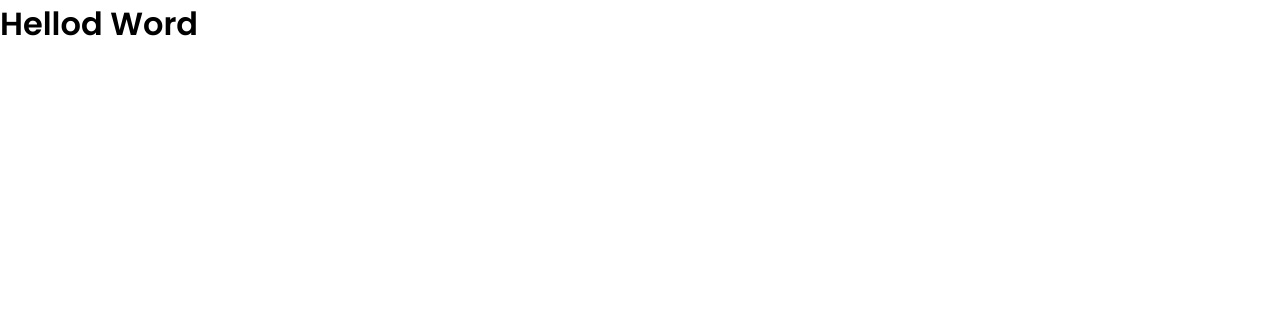
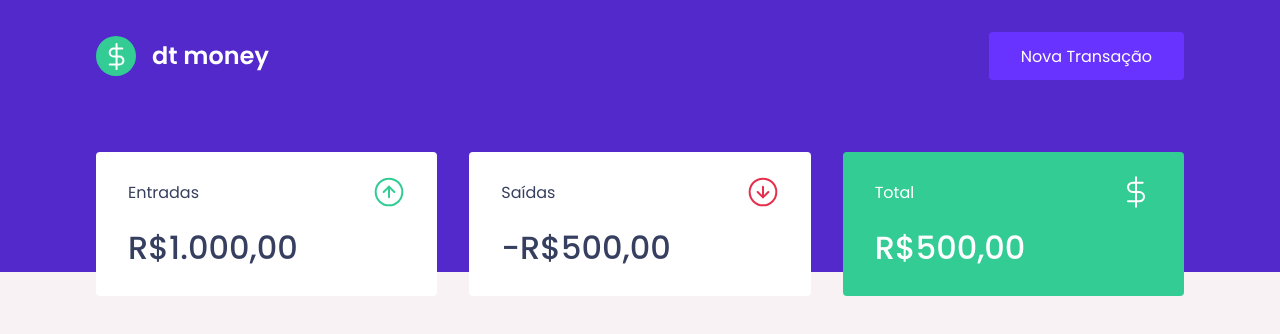
Before and after one commit to JuanCampbsi/dt_money, a React (Create React App) app: page / in a window 1280 px wide. Shown: the top 334 px of the page. Built offline with nearby package versions, Linux system fonts and the light colour scheme.

Commit message:
add components

```diff
--- a/public/index.html
+++ b/public/index.html
@@ -9,7 +9,7 @@
     <link rel="shortcut icon" href="favicon.png" type="image/png">
 
 
-    <link href="https://fonts.googleapis.com/css2?family=Poppins:wght@400;600&display=swap" rel="stylesheet">
+    <link href="https://fonts.googleapis.com/css2?family=Poppins:wght@400;500;600&display=swap" rel="stylesheet">
 
     <title>dtmoney</title>
   </head>
--- a/src/App.tsx
+++ b/src/App.tsx
@@ -1,10 +1,14 @@
+import { Dashboard } from "./components/Dashboard";
+import { Header } from "./components/Header";
+
 import { GlobalStyle } from "./styles/Global";
 
 export function App() {
   return (
-    <div className="App">
-      <h1>Hellod Word</h1>
+    <>
+      <Header />
+      <Dashboard />
       <GlobalStyle />
-    </div>
+    </>
   );
 }
--- /dev/null
+++ b/src/components/Dashboard/index.tsx
@@ -0,0 +1,11 @@
+import { Summary } from '../Summary';
+
+import { Container } from './styles';
+
+export function Dashboard(){
+  return (
+      <Container>
+        <Summary/>
+      </Container>
+  );
+}
--- /dev/null
+++ b/src/components/Dashboard/styles.ts
@@ -0,0 +1,7 @@
+import styled from 'styled-components';
+
+export const Container = styled.main`
+    max-width: 1120px;
+    margin: 0 auto;
+    padding: 2.5rem 1rem;
+`;
--- /dev/null
+++ b/src/components/Header/index.tsx
@@ -0,0 +1,17 @@
+import logoImg from '../../assets/logo.svg';
+
+import {
+    Container,
+    Content
+ } from './styles';
+
+export function Header() {
+  return (
+    <Container>
+        <Content>
+            <img src={logoImg} alt="dt money" />
+            <button>Nova Transação</button>
+        </Content>
+    </Container>
+  );
+}
--- /dev/null
+++ b/src/components/Header/styles.ts
@@ -0,0 +1,32 @@
+import styled from "styled-components";
+
+export const Container = styled.header`
+    background: var(--blue);
+`;
+
+export const Content = styled.div `
+    max-width: 1120px;
+    margin: 0 auto;
+
+    padding: 2rem 1rem 12rem;
+    display: flex;
+    align-items: center;
+    justify-content: space-between;
+
+
+    button {
+        font-size: 1rem;
+        color: #FFF;
+        background: var(--blue-light);
+        border: 0;
+        padding: 0 2rem;
+        border-radius: 0.25rem;
+        height: 3rem;
+
+        transition: filter 0.2s;
+
+        &:hover {
+            filter: brightness(0.9);
+        }
+    }
+`;
--- /dev/null
+++ b/src/components/Summary/index.tsx
@@ -0,0 +1,33 @@
+import { Container } from './styles';
+
+import incomeImg from '../../assets/income.svg';
+import outcomeImg from '../../assets/outcome.svg';
+import totalImg from '../../assets/total.svg';
+
+export function Summary(){
+  return (
+      <Container>
+         <div>
+             <header>
+                 <p>Entradas</p>
+                 <img src={incomeImg} alt="Entradas" />
+             </header>
+             <strong>R$1.000,00</strong>
+         </div>
+         <div>
+             <header>
+                 <p>Saídas</p>
+                 <img src={outcomeImg} alt="Saídas" />
+             </header>
+             <strong>-R$500,00</strong>
+         </div>
+         <div className='hightbackground'>
+             <header>
+                 <p>Total</p>
+                 <img src={totalImg} alt="Total" />
+             </header>
+             <strong>R$500,00</strong>
+         </div>
+      </Container>
+  );
+}
--- /dev/null
+++ b/src/components/Summary/styles.ts
@@ -0,0 +1,36 @@
+import styled from 'styled-components';
+
+export const Container = styled.div`
+  display: grid;
+  grid-template-columns: repeat(3, 1fr);
+  gap: 2rem;
+  margin-top: -10rem;
+
+  div {
+      background: var(--shape);
+      padding: 1.5rem 2rem;
+      border-radius: 0.25rem;
+      color: var(--text-title);
+
+      header {
+          display: flex;
+          align-items: center;
+          justify-content: space-between;
+      }
+
+      strong {
+          display: block;
+          margin-top: 1rem;
+          font-size: 2rem;
+          font-weight: 500;
+          line-height: 3rem;
+      }
+
+      &.hightbackground{
+          background: var(--green);
+          color: #FFF;
+      }
+  }
+
+
+`;
--- a/src/styles/Global.ts
+++ b/src/styles/Global.ts
@@ -7,12 +7,14 @@
     --blue: #5429CC;
 
     --blue-light: #6933FF;
+    --green: #33CC95;
 
     --text-title: #363F5F;
     --text-body: #969CB3;
 
     --background: #F8F2F5;
     --shape: #FFFFFF;
+
   }
 
   html {
@@ -31,7 +33,7 @@
   }
 
   body {
-    background: var(---background);
+    background: var(--background);
     -webkit-font-smoothing: antialiased;
   }
 
```
